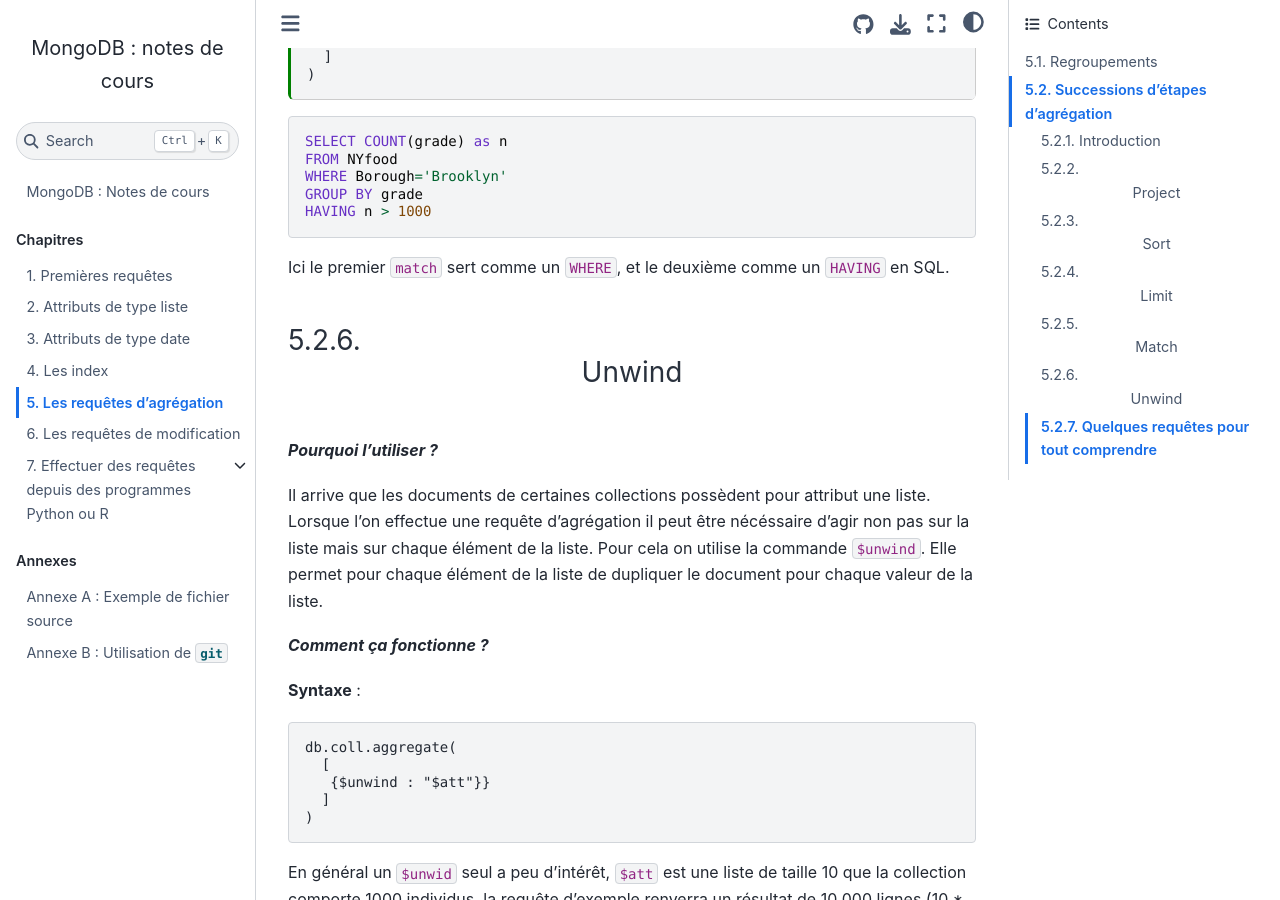
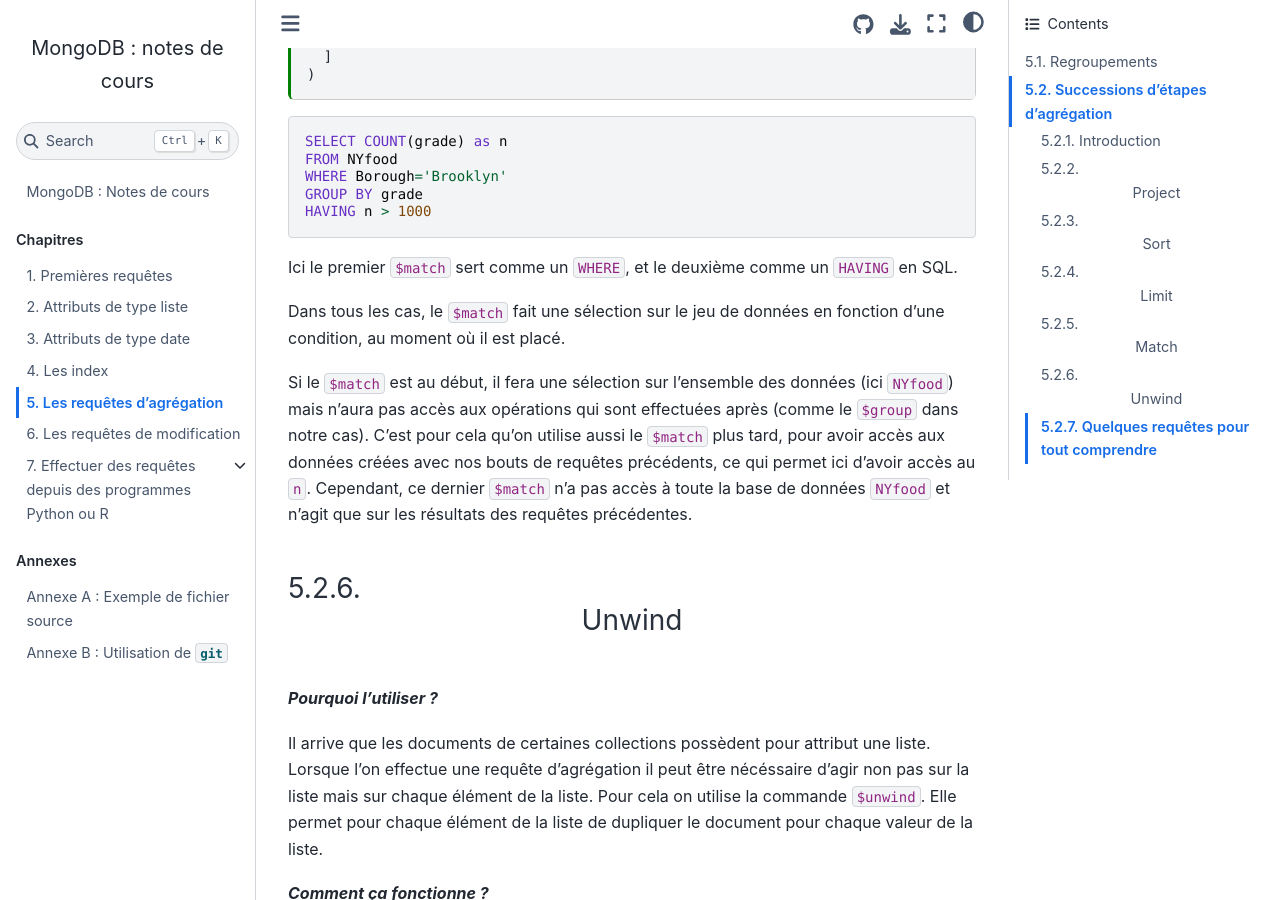
Before and after one commit to rtavenar/mongo_book, a Jupyter Book: the page built from content/05_agreg.md, in a window 1280 px wide and 900 px high, scrolled down 6261 px. Built offline with Jupyter Book 1.0.4 settings and Sphinx 7.4.7 and the Sphinx Book theme 1.1.4, drawn with Linux system fonts in a browser that asks for light colours.

Commit message:
Détail de la partie '$match'
Rajout d'explication dans la partie '$match', WHERE et HAVING

````diff
--- a/content/05_agreg.md
+++ b/content/05_agreg.md
@@ -283,8 +283,14 @@ WHERE Borough='Brooklyn'
 GROUP BY grade
 HAVING n > 1000
 ```
-Ici le premier `match` sert comme un `WHERE`,
+Ici le premier `$match` sert comme un `WHERE`,
 et le deuxième comme un `HAVING` en SQL.
+
+Dans tous les cas, le `$match` fait une sélection sur le jeu de données en fonction d'une condition, au moment où il est placé.
+
+Si le `$match` est au début, il fera une sélection sur l'ensemble des données (ici `NYfood`) mais n'aura pas accès aux opérations qui sont effectuées après (comme le `$group` dans notre cas).
+C'est pour cela qu'on utilise aussi le `$match` plus tard, pour avoir accès aux données créées avec nos bouts de requêtes précédents, ce qui permet ici d'avoir accès au `n`.
+Cependant, ce dernier `$match` n'a pas accès à toute la base de données `NYfood` et n'agit que sur les résultats des requêtes précédentes.
 
 ### <center> Unwind </center>
 
````
